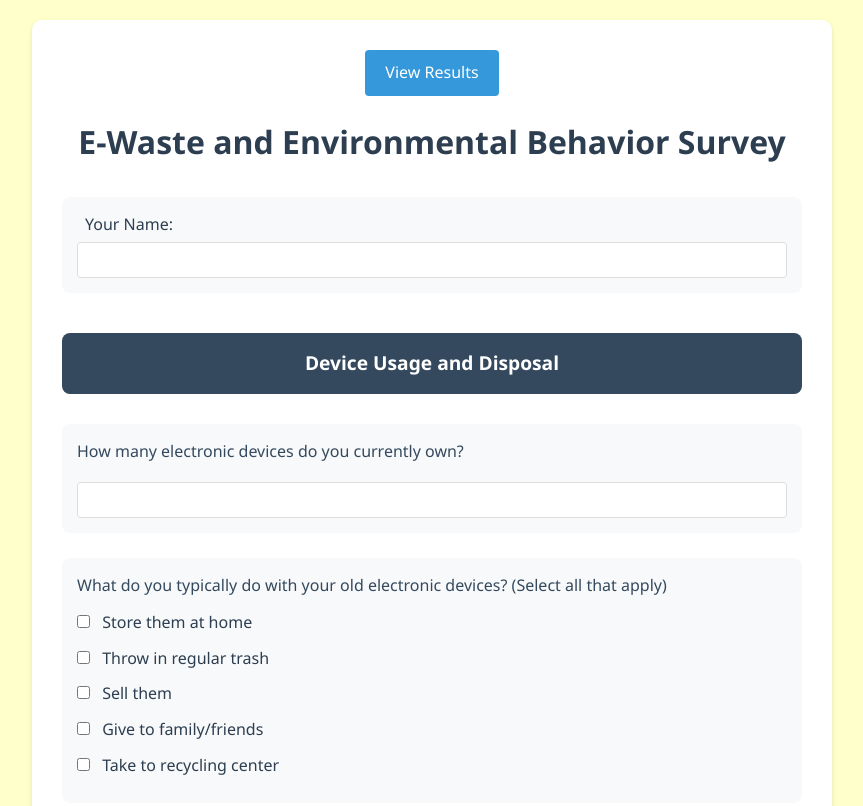
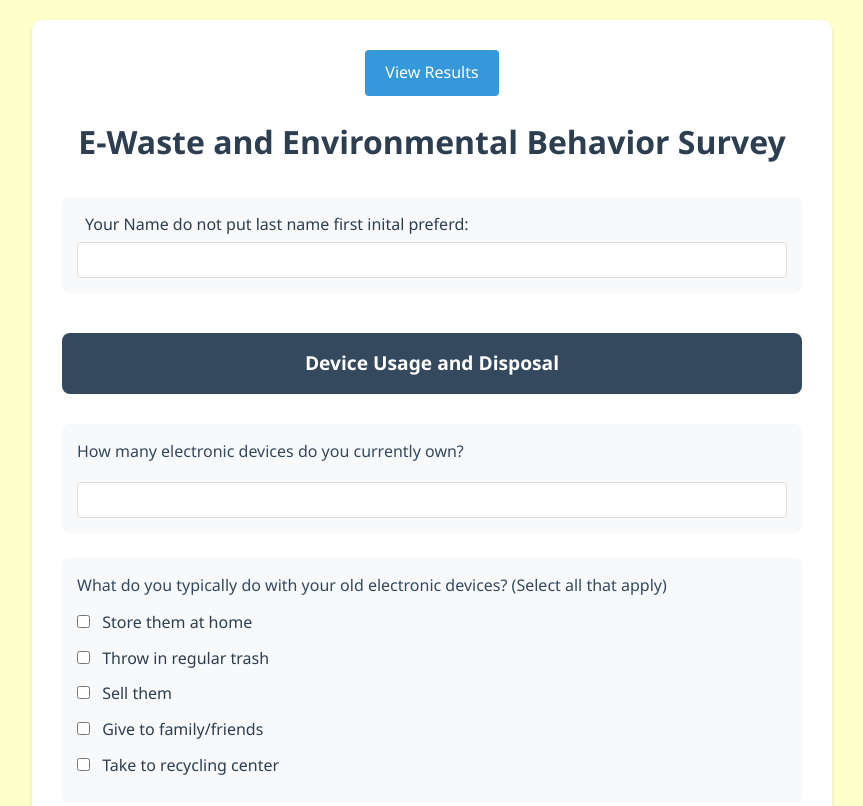
Before and after one commit to ichorev/e-waste, a website: page index.html in a window 1280 px wide. Shown: the top 806 px of the page, without its empty margins (208-1071 px from the left). Drawn offline with Linux system fonts and the light colour scheme.

Commit message:
Update index.html

```diff
--- a/index.html
+++ b/index.html
@@ -169,7 +169,7 @@ button:hover {
 
         <form id="surveyForm">
             <div class="form-group">
-                <label for="name">Your Name:</label>
+                <label for="name">Your Name do not put last name first inital preferd:</label>
                 <input type="text" id="name" required>
             </div>
 
```
